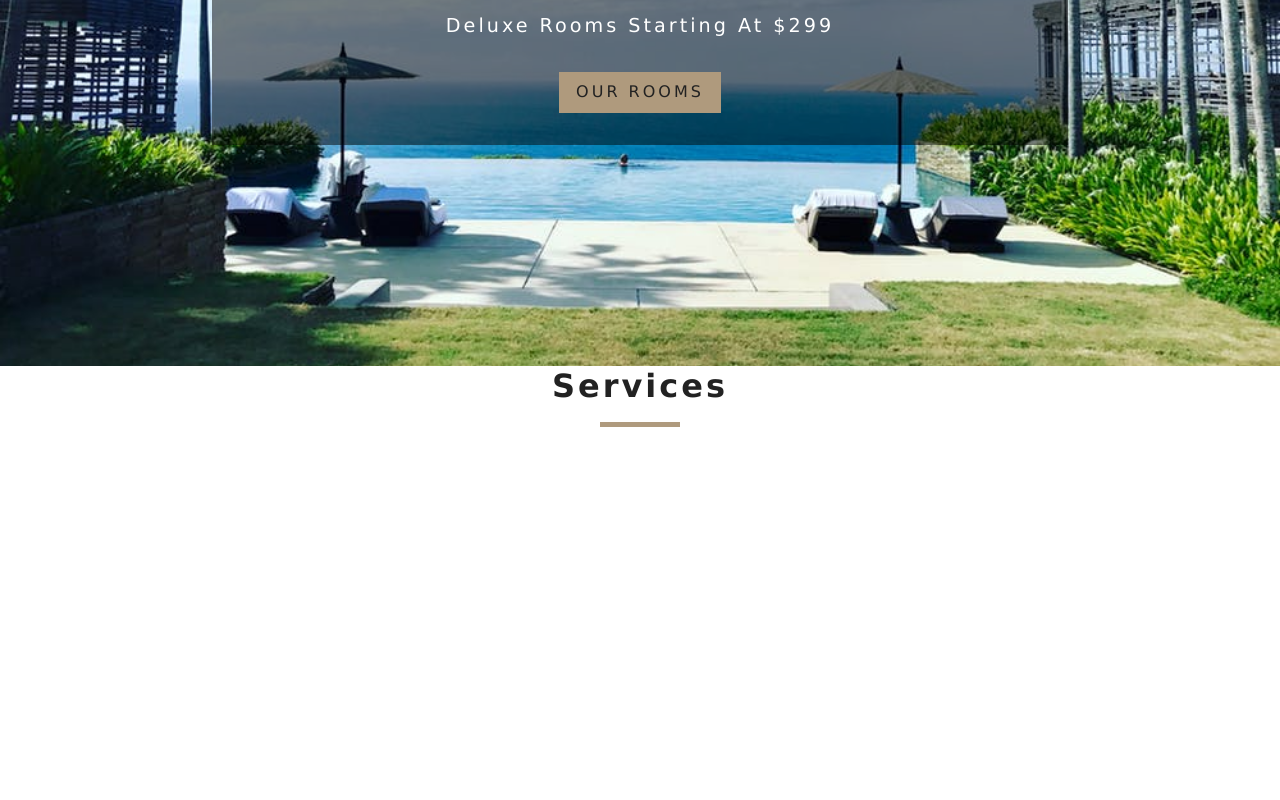
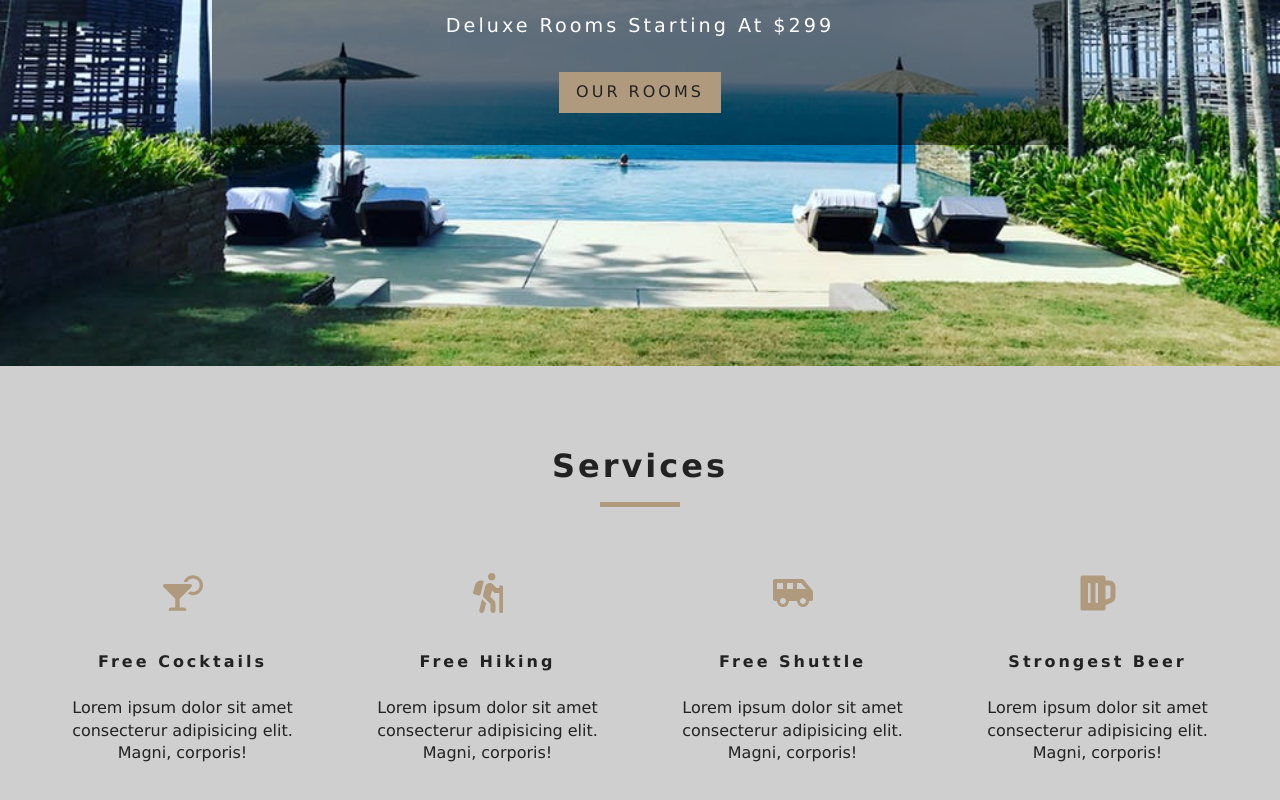
Before and after one commit to ntzwilly/resort-hotel, a React (Create React App) app: page / in a window 1280 px wide. Shown: the part 434-1234 px from the top of the page. Before the commit the page ends 925 px from the top, so only its background shows below. Built offline with nearby package versions, Linux system fonts and the light colour scheme; the HTML template or start-up script is replaced by a standard one.

Commit message:
Create service component

```diff
--- a/src/App.css
+++ b/src/App.css
@@ -252,6 +252,7 @@
 }
 .services h6 {
   letter-spacing: var(--mainSpacing);
+  text-transform: capitalize;
 }
 .services p {
   width: 80%;
--- a/src/components/Services.js
+++ b/src/components/Services.js
@@ -1,12 +1,48 @@
-import React, { Component } from 'react'
-import Title from './Title'
+import React, { Component } from "react";
+import { FaCocktail, FaHiking, FaShuttleVan, FaBeer } from "react-icons/fa";
+import Title from "./Title";
 
 export default class Services extends Component {
+  state = {
+    services: [
+      {
+        icon: <FaCocktail />,
+        title: "Free cocktails",
+        info: "Lorem ipsum dolor sit amet consecterur adipisicing elit. Magni, corporis!",
+      },
+      {
+        icon: <FaHiking />,
+        title: "Free Hiking",
+        info: "Lorem ipsum dolor sit amet consecterur adipisicing elit. Magni, corporis!",
+      },
+      {
+        icon: <FaShuttleVan />,
+        title: "Free shuttle",
+        info: "Lorem ipsum dolor sit amet consecterur adipisicing elit. Magni, corporis!",
+      },
+      {
+        icon: <FaBeer />,
+        title: "Strongest Beer",
+        info: "Lorem ipsum dolor sit amet consecterur adipisicing elit. Magni, corporis!",
+      },
+    ],
+  };
   render() {
     return (
-      <div>
-        <Title title='services' />
-      </div>
-    )
+      <section className="services">
+        <Title title="services" />
+        <div className="services-center">
+          {this.state.services.map((item, index) => {
+            return (
+              <article key={index} className="service">
+                <span>{item.icon}</span>
+                <h6>{item.title}</h6>
+                <p>{item.info}</p>
+              </article>
+            );
+          })}
+        </div>
+      </section>
+    );
   }
 }
```
